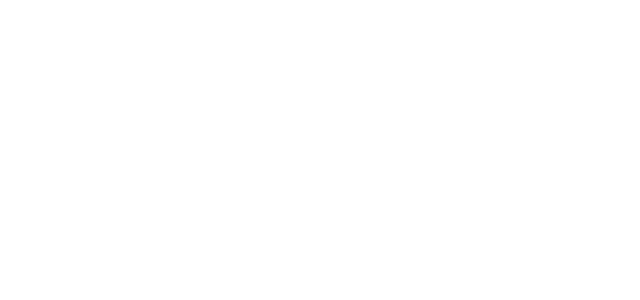
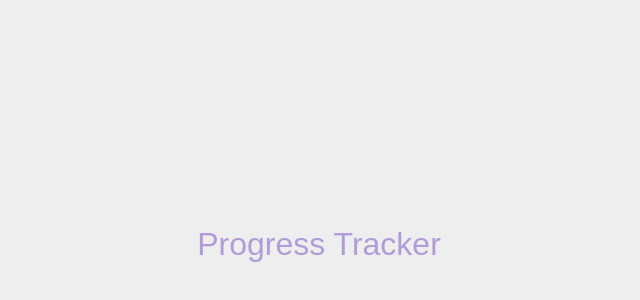
Before and after one commit to amandabrbz/daily-progress, a React (Create React App) app: page / in a window 1280 px wide. Shown: the part 156-456 px from the top of the page, without its empty margins (321-961 px from the left). Built offline with nearby package versions, Linux system fonts and the light colour scheme.

Commit message:
adiciona title

```diff
--- a/src/App.js
+++ b/src/App.js
@@ -1,10 +1,21 @@
+import styled from 'styled-components'
+import Title from './components/Title'
 
+const Main = styled.main`
+  width: 100vw;
+  height: 100vh;
+  display: flex;
+  flex-direction: column;
+  justify-content: center;
+  align-items: center;
+  background: #eee;
+`
 
 function App() {
   return (
-    <div className="App">
-
-    </div>
+    <Main>
+      <Title text="Progress Tracker"/>
+    </Main>
   );
 }
 
--- /dev/null
+++ b/src/components/Title.js
@@ -0,0 +1,16 @@
+import styled from 'styled-components'
+
+
+function Title(props) {
+  const { text } = props
+  const Title = styled.h1`
+    font-size: 2rem;
+    font-family: sans-serif;
+    color: #b19cd9;
+  `
+  return (
+    <Title>{text}</Title>
+  )
+}
+
+export default Title
```
Also changed, not shown: src/index.js (+7 -6 lines), src/reportWebVitals.js (+9 -9 lines), src/setupTests.js (+1 -1 lines).
